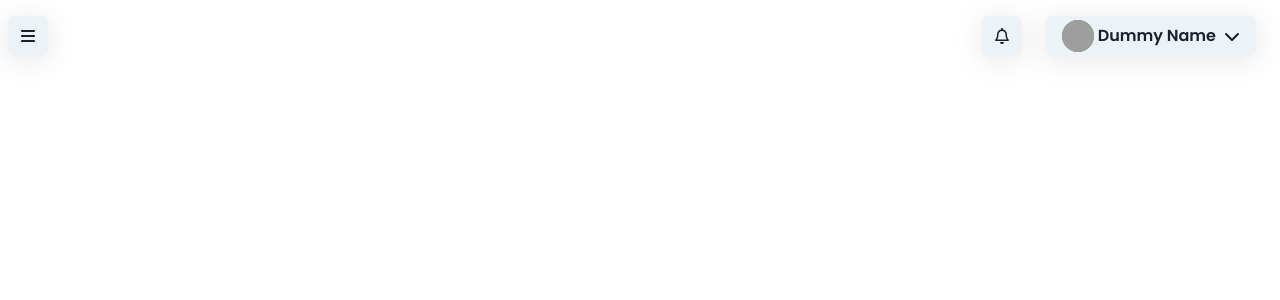
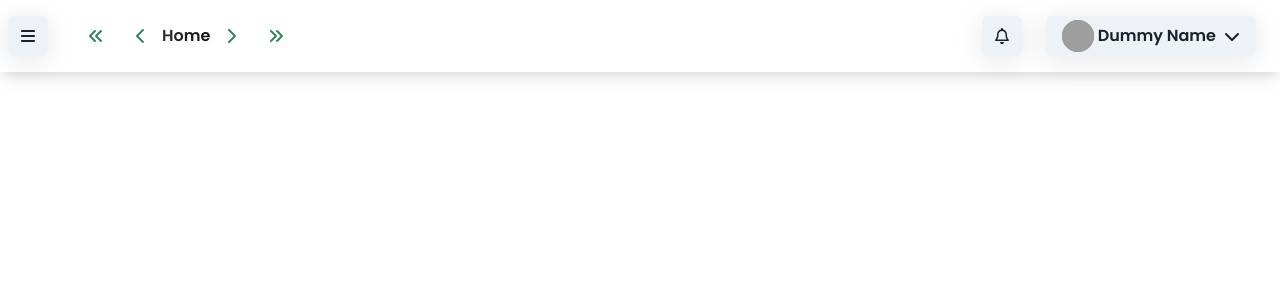
Before and after one commit to Comdatech/fence-react-app, a React (Create React App) app in the folder fence/: page /home in a window 1280 px wide. Shown: the top 300 px of the page. Built offline with nearby package versions, Linux system fonts and the light colour scheme; grey boxes are pictures that could not be loaded.

Commit message:
display current page

```diff
--- a/fence/src/assets/scss/components/Navigation/navigation.scss
+++ b/fence/src/assets/scss/components/Navigation/navigation.scss
@@ -9,3 +9,7 @@
     backdrop-filter: blur(5px);
     -webkit-backdrop-filter: blur(5px);
 }
+
+.pathname{
+    text-transform: capitalize;
+}
--- a/fence/src/components/Navigation/header.js
+++ b/fence/src/components/Navigation/header.js
@@ -6,6 +6,7 @@ import "../../assets/scss/components/Navigation/navigation.scss";
 //import local components
 
 //import external libraries and assets
+import { useLocation, useNavigate } from 'react-router-dom';
 import { FontAwesomeIcon } from "@fortawesome/react-fontawesome";
 import {
   Menu,
@@ -28,11 +29,18 @@ import {
   faChevronDown,
   faBars,
   faXmark,
+  faAnglesLeft,
+  faChevronLeft,
+  faAnglesRight,
+  faChevronRight,
 } from "@fortawesome/free-solid-svg-icons";
 import { faBell } from '@fortawesome/free-regular-svg-icons';
 
+
+//display currrent path
+
+
 const Header = () => {
-
   //fontawesome icons
     const userIcon = <FontAwesomeIcon className="icon" icon={faUser} />;
     const settingsIcon = <FontAwesomeIcon className="icon" icon={faGear} />;
@@ -40,13 +48,42 @@ const Header = () => {
     const helpIcon = <FontAwesomeIcon className="icon" icon={faLifeRing} />;
     const downIcon =  <FontAwesomeIcon className="icon" icon={faChevronDown} />;
     const notificationIcon = <FontAwesomeIcon className='icon' icon={faBell}/>;
+    const back2 = <FontAwesomeIcon className="icon" icon={faAnglesLeft} />;
+    const back1 = <FontAwesomeIcon className="icon" icon={faChevronLeft} />;
+    const forward2 = <FontAwesomeIcon className="icon" icon={faAnglesRight} />;
+    const forward1 = <FontAwesomeIcon className="icon" icon={faChevronRight} />;
 
+  //display current path and file location
+    let location = useLocation();
+    let navigate = useNavigate();
 
+    function displayPath(props) {
+      let newPath;
+      let temp;
+
+      if (props.charAt(0)==="/"){
+        temp=props.substring(1);
+      }else{
+          temp= props;
+      };
+
+      newPath = temp.replace("/", " > ")
+      return (
+        <>
+          {newPath}
+        </>
+      );
+    };
+
+    //sidebar
     const [isSidebar, setSidebar] = useState(false);
+
     const toggleSidebar = () => {
       setSidebar(!isSidebar);
     };
+
     let menuIcon;
+
     if (isSidebar) {
       menuIcon = <FontAwesomeIcon className="icon" icon={faXmark} />;
     } else {
@@ -57,7 +94,12 @@ const Header = () => {
 
   return (
     <>
-      <Flex direction="row" justify="space-between" className="pt-3">
+      <Flex
+        direction="row"
+        justify="space-between"
+        className="pt-3 pb-3"
+        boxShadow="lg"
+      >
         {/*  Search Bar  */}
         <Flex>
           <IconButton
@@ -65,8 +107,47 @@ const Header = () => {
             onClick={toggleSidebar}
             _active={{ color: "#259237" }}
             _hover={{ color: "#259237" }}
-            className="menu-icon ml-2"
+            className="menu-icon ml-2 mr-4"
           />
+          <Flex align="center">
+            <Button
+              colorScheme="green"
+              variant="ghost"
+              onClick={() => navigate(-2)}
+            >
+              {back2}
+            </Button>
+            <Button
+              colorScheme="green"
+              variant="ghost"
+              onClick={() => navigate(-1)}
+            >
+              {back1}
+            </Button>
+            <Text
+              bgGradient="linear(to-l, #12100e, #2e3134)"
+              bgClip="text"
+              fontSize="medium"
+              fontWeight="semibold"
+              className="pathname"
+            >
+              {displayPath(location.pathname)}
+            </Text>
+            <Button
+              colorScheme="green"
+              variant="ghost"
+              onClick={() => navigate(1)}
+            >
+              {forward1}
+            </Button>
+            <Button
+              colorScheme="green"
+              variant="ghost"
+              onClick={() => navigate(2)}
+            >
+              {forward2}
+            </Button>
+          </Flex>
         </Flex>
 
         {/* NOtifications and User Profile Dropdown Menus */}
```
